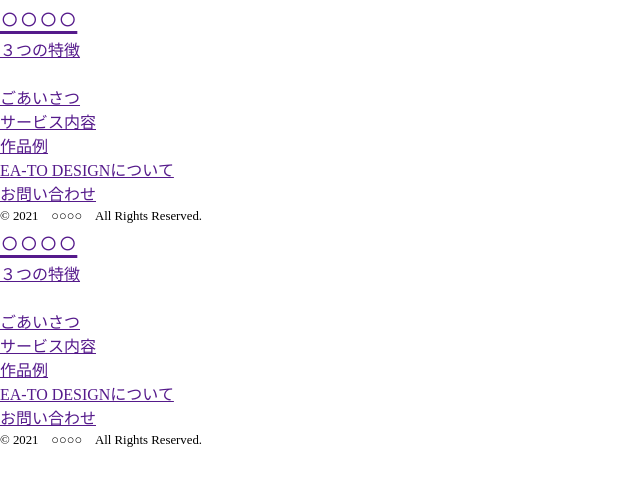
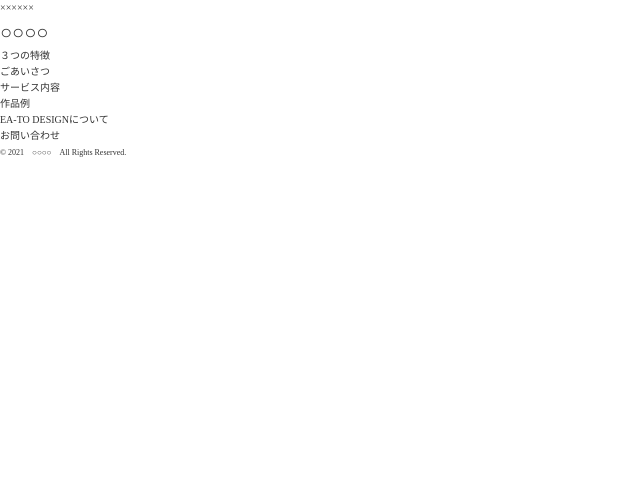
Before and after one commit to geh-keh/portfolio, a plain HTML site: page index.html in a window 1280 px wide. Shown: the whole page, without its empty margins (0-640 px from the left). Drawn offline with nearby package versions, Linux system fonts and the light colour scheme; some packages are replaced by stand-ins of ours; files that its build step writes are made by us from their sources.

Commit message:
重複部分の削除

```diff
--- a/index.html
+++ b/index.html
@@ -14,6 +14,7 @@
 
   <body>
     <header>
+      <p>××××××</p>
       <h1 class="logo">
         <a href="">○○○○</a>
         <!-- 後でフォルダとロゴ作成-->
@@ -23,7 +24,6 @@
           <li class="featureNav">
             <a href="">３つの特徴</a>
           </li>
-
           <li class="greetingNav">
             <a href="">ごあいさつ</a>
           </li>
@@ -63,68 +63,3 @@
     </footer>
   </body>
 </html>
-<!DOCTYPE html>
-<html lang="ja">
-  <head>
-    <meta charset="UTF-8" />
-    <title>tsunagu-design</title>
-    <meta name="viewport" content="width=device-width, initial-scale=1.0" />
-    <meta http-equiv="X-UA-Compatible" content="IE=edge" />
-    <link rel="stylesheet" href="https://unpkg.com/ress/dist/ress.min.css" />
-    <link rel="stylesheet" href="style.css" />
-    <link rel="stylesheet" href="https://use.fontawesome.com/releases/v5.12.0/css/all.css" />
-    <script src="https://code.jquery.com/jquery-3.6.0.js" integrity="sha256-H+K7U5CnXl1h5ywQfKtSj8PCmoN9aaq30gDh27Xc0jk=" crossorigin="anonymous"></script>
-    <script type="text/javascript" src="jquery.js"></script>
-  </head>
-
-  <body>
-    <header>
-      <h1 class="logo">
-        <a href="">○○○○</a>
-        <!-- 後でフォルダとロゴ作成-->
-      </h1>
-      <nav>
-        <ul class="">
-          <li class="featureNav">
-            <a href="">３つの特徴</a>
-          </li>
-
-          <li class="greetingNav">
-            <a href="">ごあいさつ</a>
-          </li>
-          <li class="serviceNav">
-            <a href="">サービス内容</a>
-          </li>
-          <li class="worksNav">
-            <a href="">作品例</a>
-          </li>
-          <li class="aboutNav">
-            <a href="">EA-TO DESIGNについて</a>
-          </li>
-          <li class="contactNav">
-            <a href="">お問い合わせ</a>
-          </li>
-        </ul>
-      </nav>
-    </header>
-    <main>
-      <!-- mainVisual -->
-      <div class="mainVisual"></div>
-      <!-- feature -->
-      <section class="feature"></section>
-      <!-- greeting -->
-      <section class="greeting"></section>
-      <!-- service -->
-      <section class="service"></section>
-      <!-- works -->
-      <section class="works"></section>
-      <!-- about -->
-      <section class="about"></section>
-      <!-- contact -->
-      <section class="contact"></section>
-    </main>
-    <footer>
-      <small>&copy; 2021　○○○○　All Rights Reserved.</small>
-    </footer>
-  </body>
-</html>
```
Also changed, not shown: style.css (deleted).
